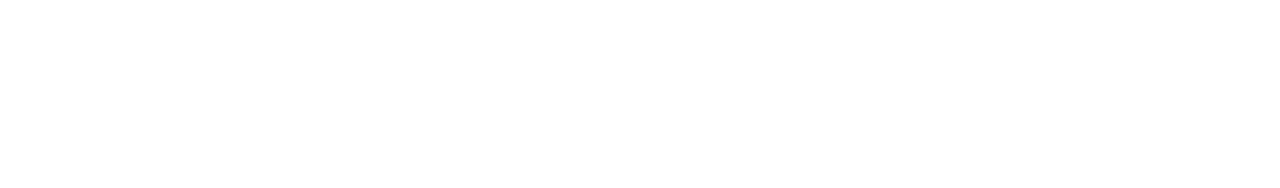
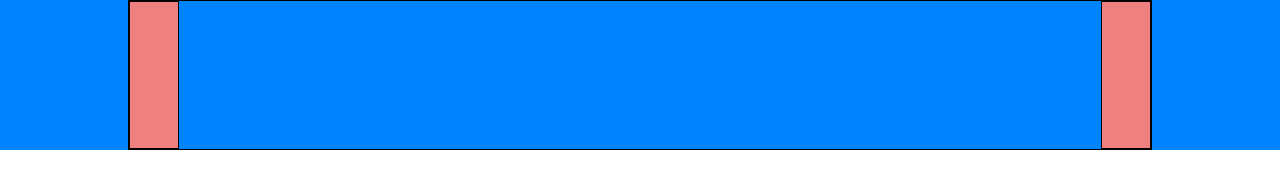
Before and after one commit to fabioSirigu/htmlcss-responsive-layout, a plain HTML site: page index.html in a window 1280 px wide. Drawn offline with Linux system fonts and the light colour scheme.

Commit message:
add block header

```diff
--- a/assets/css/style.css
+++ b/assets/css/style.css
@@ -15,3 +15,41 @@
       --alert: #FDC15F;
       --light: #FFFFFF;
 }
+
+/* #region Debug */
+
+.debug .container {
+      height: 150px;
+      border: 1px solid;
+}
+
+.debug .logo,
+.debug .main_menu {
+      width: 50px;
+      border: 1px solid;
+      background-color: lightcoral;
+}
+
+/* #endregion Debug */
+
+
+/* #region Utilities */
+
+.container {
+      width: 80%;
+      margin: 0 auto;
+      display: flex;
+}
+
+/* #endregion Utilities */
+
+/* #region Header */
+
+header {
+      background-color: var(--primary);
+}
+
+header .container {
+      justify-content: space-between;
+}
+/* #endregion Header */
--- a/index.html
+++ b/index.html
@@ -7,8 +7,16 @@
       <link rel="stylesheet" href="./assets/css/style.css">
       <title>Document</title>
 </head>
-<body>
-      <header id="site_header"></header>
+<body class="debug">
+      <header id="site_header">
+            <nav class="container">
+                  <div class="logo"></div>
+                  <!-- /.logo -->
+                  <div class="main_menu"></div>
+                  <!-- /.main_menu -->
+            </nav>
+            <!-- /.container -->
+      </header>
       <!-- /#site_header -->
       <main id="site_main"></main>
       <!-- /#site_main -->
```
